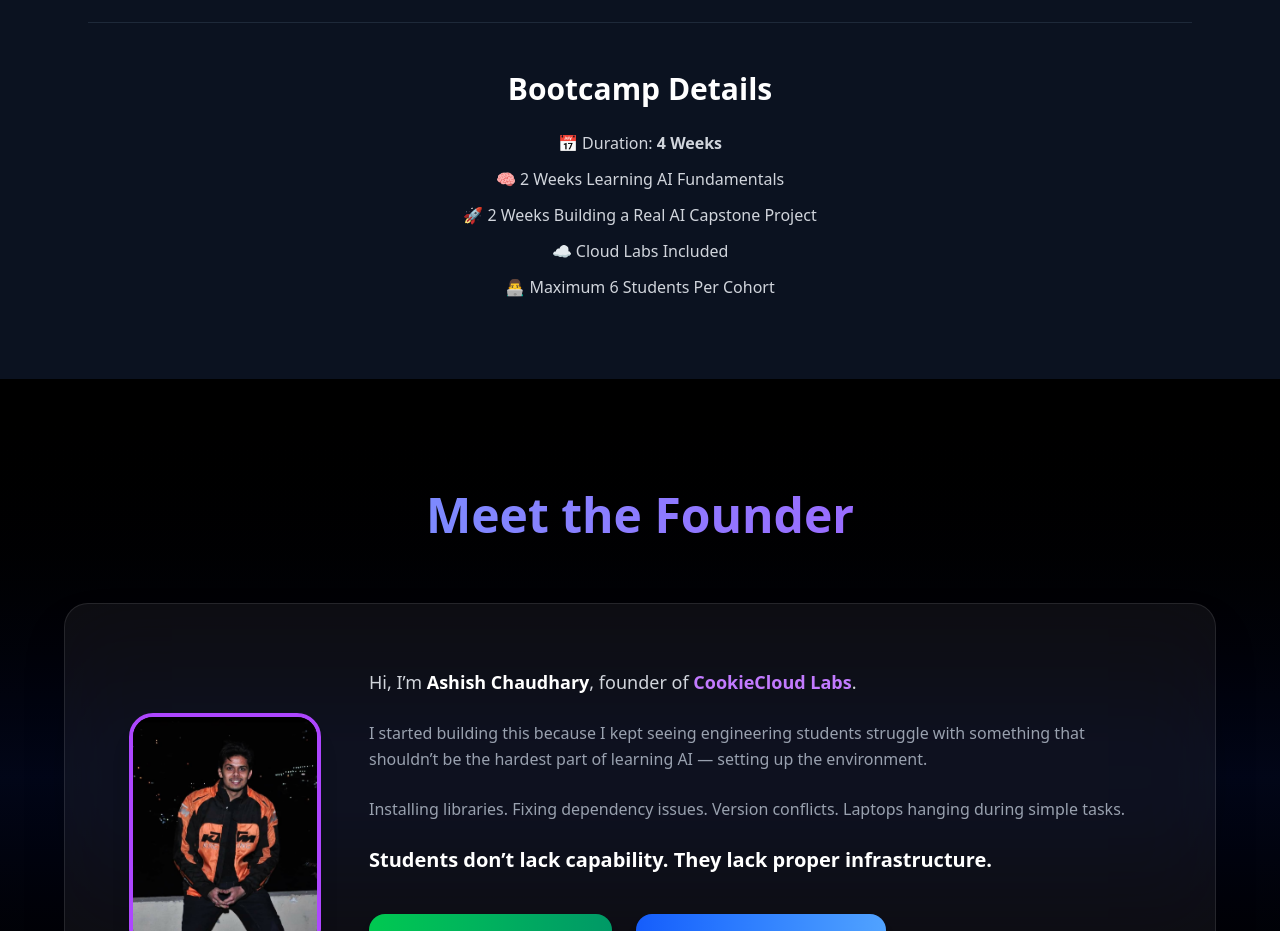
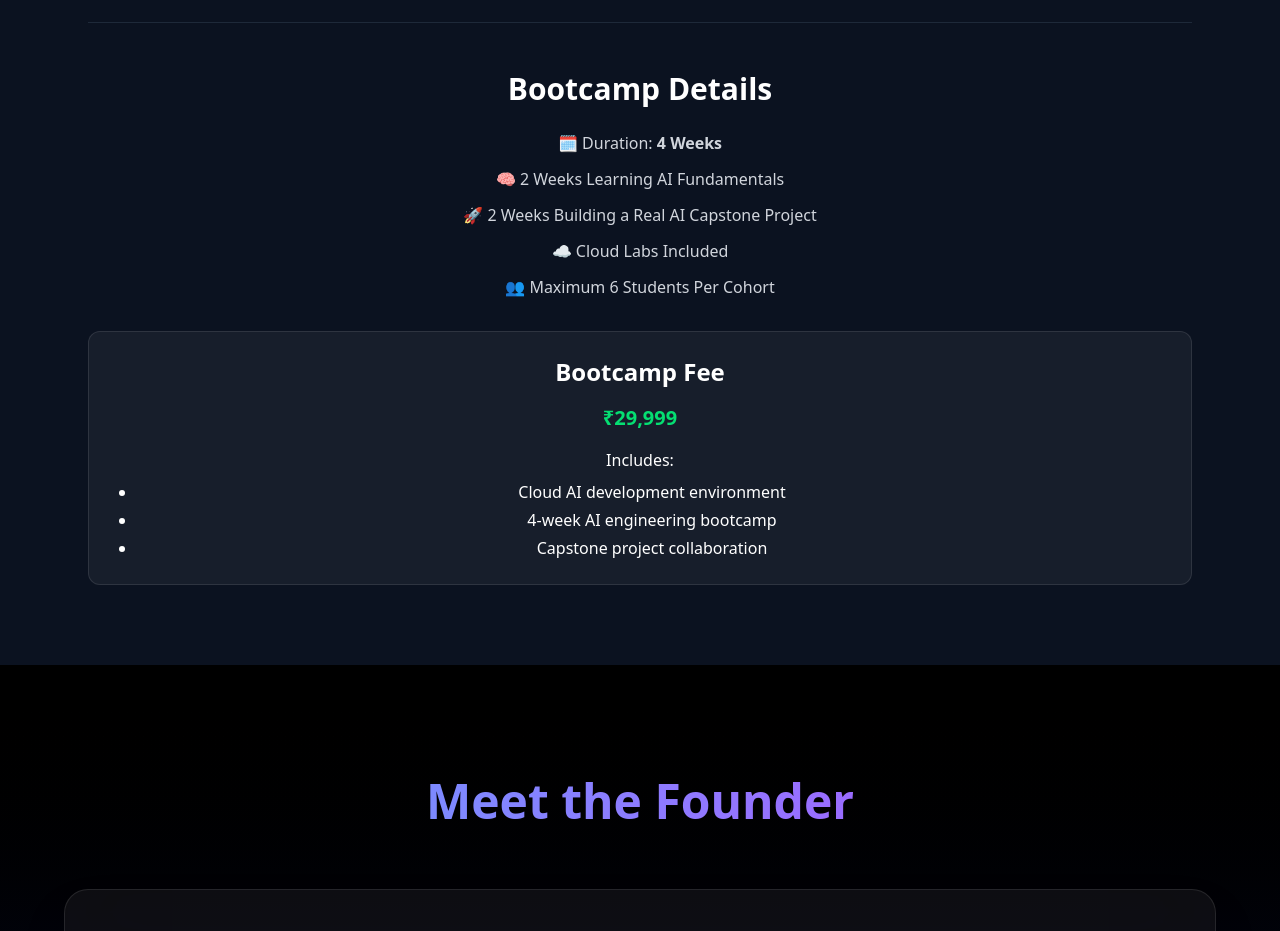
Before and after one commit to cookieSensei/cookiecloudlabs, a Next.js app: page / in a window 1280 px wide. Shown: the part 2900-3831 px from the top of the page. Built offline with nearby package versions, Linux system fonts and the light colour scheme.

Commit message:
updated pricing for bootcamp

```diff
--- a/components/Internship.tsx
+++ b/components/Internship.tsx
@@ -117,14 +117,35 @@ export default function Internship() {
           </h3>
 
           <div className="space-y-3 text-gray-300">
-
-            <p>📅 Duration: <span className="font-semibold">4 Weeks</span></p>
+            <p>🗓 Duration: <span className="font-semibold">4 Weeks</span></p>
             <p>🧠 2 Weeks Learning AI Fundamentals</p>
             <p>🚀 2 Weeks Building a Real AI Capstone Project</p>
             <p>☁️ Cloud Labs Included</p>
-            <p>👨‍💻 Maximum 6 Students Per Cohort</p>
+            <p>👥 Maximum 6 Students Per Cohort</p>
+          </div>
 
+          {/* Bootcamp Pricing */}
+          <div className="mt-8 p-6 border border-white/10 rounded-xl bg-white/5">
+            <h3 className="text-2xl font-semibold mb-4">Bootcamp Fee</h3>
+
+            <p className="text-xl font-bold text-green-400 mb-4">
+              ₹29,999
+            </p>
+
+            <p className="mb-2">Includes:</p>
+
+            <ul className="list-disc ml-6 space-y-1">
+              <li>Cloud AI development environment</li>
+              <li>4-week AI engineering bootcamp</li>
+              <li>Capstone project collaboration</li>
+            </ul>
           </div>
+
+
+
+
+
+
 
         </div>
 
```
